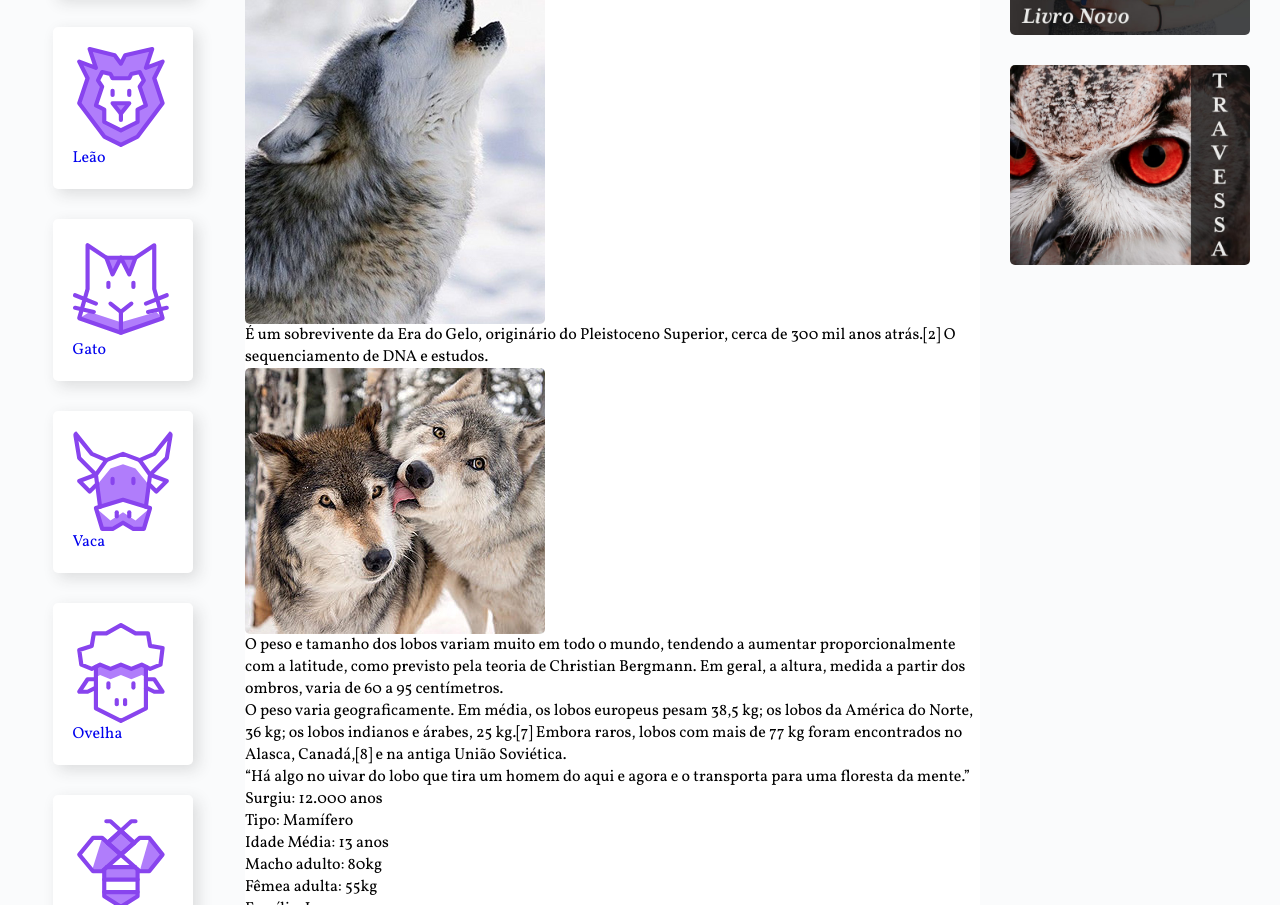
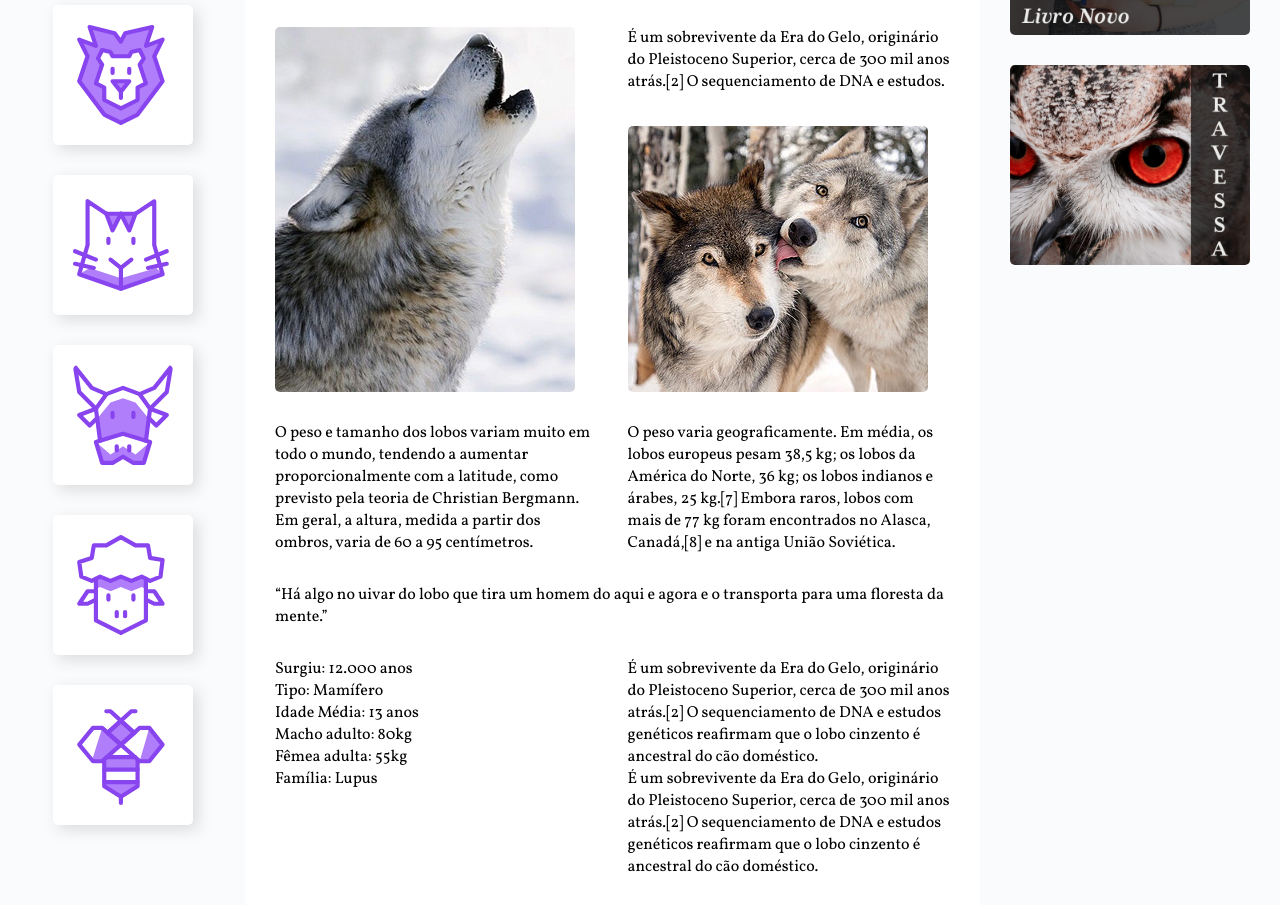
Before and after one commit to devbeatriz/wildbeast, a plain HTML site: page index.html in a window 1280 px wide. Shown: the part 300-1205 px from the top of the page. Drawn offline with Linux system fonts and the light colour scheme.

Commit message:
conteúdo grid

```diff
--- a/css/style.css
+++ b/css/style.css
@@ -103,6 +103,25 @@ img {
 
 .content {
   grid-area: content;
+  max-width: 900px;
+  margin: 0 auto;
+  padding: 30px;
+  display: grid;
+  grid-template-columns: 1fr 1fr;
+  grid-gap: 30px;
+}
+
+.col-wide {
+  grid-column: 1 / -1;
+}
+
+.imagem-1 {
+  grid-row: span 2;
+  align-self: end;
+}
+
+.imagem-2 {
+  align-self: end;
 }
 
 /*ANUNCIOS*/
--- a/index.html
+++ b/index.html
@@ -27,12 +27,12 @@
     <!-- SIDE NAV -->
     <nav class="sidenav">
       <ul>
-        <li><a href="#"><img src="img/icones/cervo.svg" alt="">Cervo</a></li>
-        <li><a href="#"><img src="img/icones/leao.svg" alt="">Leão</a></li>
-        <li><a href="#"><img src="img/icones/gato.svg" alt="">Gato</a></li>
-        <li><a href="#"><img src="img/icones/vaca.svg" alt="">Vaca</a></li>
-        <li><a href="#"><img src="img/icones/ovelha.svg" alt="">Ovelha</a></li>
-        <li><a href="#"><img src="img/icones/abelha.svg" alt="">Abelha</a></li>
+        <li><a href="#"><img src="img/icones/cervo.svg" alt="Cervo"></a></li>
+        <li><a href="#"><img src="img/icones/leao.svg" alt="Leão"></a></li>
+        <li><a href="#"><img src="img/icones/gato.svg" alt="Gato"></a></li>
+        <li><a href="#"><img src="img/icones/vaca.svg" alt="Vaca"></a></li>
+        <li><a href="#"><img src="img/icones/ovelha.svg" alt="Ovelha"></a></li>
+        <li><a href="#"><img src="img/icones/abelha.svg" alt="Abelha"></a></li>
       </ul>
     </nav>
 
@@ -55,19 +55,19 @@
         </div>
       </div>
 
-      <p>É um sobrevivente da Era do Gelo, originário do Pleistoceno Superior, cerca de 300 mil anos atrás.[2] O sequenciamento de DNA e estudos genéticos reafirmam que o lobo cinzento é ancestral do cão doméstico</p>
+      <p class="col-wide">É um sobrevivente da Era do Gelo, originário do Pleistoceno Superior, cerca de 300 mil anos atrás.[2] O sequenciamento de DNA e estudos genéticos reafirmam que o lobo cinzento é ancestral do cão doméstico</p>
 
-      <img src="img/wolf1.jpg" alt="Wolf 1">
+      <img class="imagem-1" src="img/wolf1.jpg" alt="Wolf 1">
 
       <p>É um sobrevivente da Era do Gelo, originário do Pleistoceno Superior, cerca de 300 mil anos atrás.[2] O sequenciamento de DNA e estudos.</p>
 
-      <img src="img/wolf2.jpg" alt="Wolf 2">
+      <img class="imagem-2" src="img/wolf2.jpg" alt="Wolf 2">
 
       <p>O peso e tamanho dos lobos variam muito em todo o mundo, tendendo a aumentar proporcionalmente com a latitude, como previsto pela teoria de Christian Bergmann. Em geral, a altura, medida a partir dos ombros, varia de 60 a 95 centímetros.</p>
 
       <p>O peso varia geograficamente. Em média, os lobos europeus pesam 38,5 kg; os lobos da América do Norte, 36 kg; os lobos indianos e árabes, 25 kg.[7] Embora raros, lobos com mais de 77 kg foram encontrados no Alasca, Canadá,[8] e na antiga União Soviética.</p>
 
-      <blockquote class="citacao">
+      <blockquote class="citacao col-wide">
         <p>“Há algo no uivar do lobo que tira um homem do aqui e agora e o transporta para uma floresta da mente.”</p>
       </blockquote>
 
@@ -86,7 +86,7 @@
         </p>
       </div>
 
-      <img src="img/wolf3.jpg" alt="Wolf 3">
+      <img class="col-wide" src="img/wolf3.jpg" alt="Wolf 3">
     </main>
 
      <!-- ASIDE -->
```
